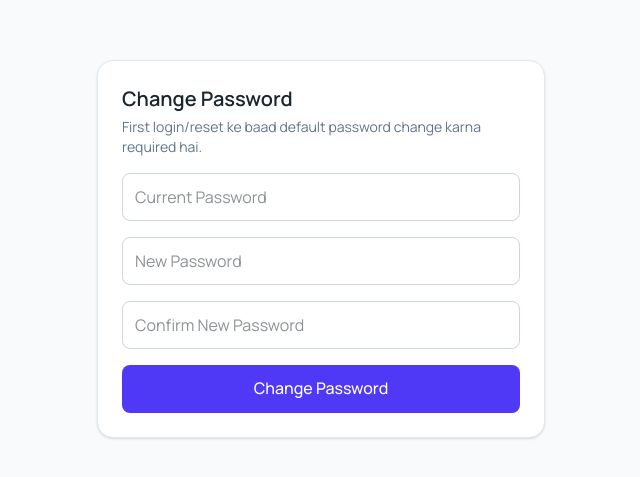
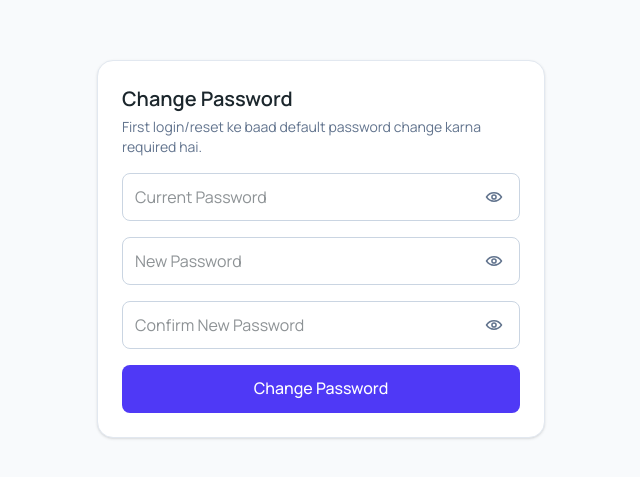
Before and after one commit to Rohit5850/A-one-Automation-New, a Next.js app: page /auth/change-password in a window 1280 px wide. Shown: the part 151-628 px from the top of the page, without its empty margins (319-959 px from the left). Built offline with nearby package versions, Linux system fonts and the light colour scheme; no server answers.

Commit message:
ne chnages 1 oct eye done

```diff
--- a/app/Components/HRShell.jsx
+++ b/app/Components/HRShell.jsx
@@ -7,9 +7,12 @@ const NAV_ITEMS = [
     { href: "/hr/dashboard", label: "Home", icon: HomeIcon },
     { href: "/hr/employees/all", label: "Org", icon: OrgIcon },
     { href: "/hr/attendance", label: "Attendance", icon: ClockIcon },
+    { href: "/hr/holidays", label: "Holidays", icon: CalendarIcon },
     { href: "/hr/leave-requests", label: "Leave", icon: CalendarIcon },
+    { href: "/hr/miss-punch-requests", label: "Miss Punch", icon: ClockIcon },
     { href: "/hr/overtime", label: "OT / C-Off", icon: ClockIcon },
     { href: "/hr/salaries", label: "Finances", icon: WalletIcon },
+    { href: "/hr/payment-requests", label: "Payments", icon: WalletIcon },
     { href: "/hr/payroll-settings", label: "PF/ESIC", icon: WalletIcon },
     { href: "/hr/users", label: "Users", icon: UsersIcon },
 ];
--- a/app/auth/change-password/page.jsx
+++ b/app/auth/change-password/page.jsx
@@ -1,11 +1,86 @@
 "use client";
+
 import { useState } from "react";
 import { useSession } from "next-auth/react";
 import { useRouter } from "next/navigation";
 
 export default function ChangePasswordPage() {
-  const { update } = useSession(); const router = useRouter();
-  const [form,setForm]=useState({currentPassword:"",newPassword:"",confirmPassword:""}); const [error,setError]=useState(""); const [loading,setLoading]=useState(false);
-  async function submit(e){e.preventDefault();setError("");setLoading(true);const res=await fetch("/api/auth/change-password",{method:"POST",headers:{"Content-Type":"application/json"},body:JSON.stringify(form)});const data=await res.json().catch(()=>({}));if(!res.ok){setError(data.error||"Password change nahi hua");setLoading(false);return;}await update({mustChangePassword:false});const p=await fetch("/api/auth/persist-role",{method:"POST"});const d=await p.json().catch(()=>({}));router.replace(d.role==="hr"?"/hr/dashboard":"/employee/dashboard");router.refresh();}
-  return <main className="min-h-screen bg-slate-50 flex items-center justify-center p-5"><form onSubmit={submit} className="w-full max-w-md bg-white border border-slate-200 rounded-2xl shadow-sm p-6 space-y-4"><div><h1 className="text-xl font-semibold">Change Password</h1><p className="text-sm text-slate-500 mt-1">First login/reset ke baad default password change karna required hai.</p></div>{error&&<div className="text-sm text-red-700 bg-red-50 border border-red-200 rounded p-3">{error}</div>}{[["currentPassword","Current Password"],["newPassword","New Password"],["confirmPassword","Confirm New Password"]].map(([k,l])=><input key={k} type="password" required value={form[k]} onChange={e=>setForm({...form,[k]:e.target.value})} placeholder={l} className="w-full h-12 border border-slate-300 rounded-lg px-3 outline-none focus:border-indigo-500"/>)}<button disabled={loading} className="w-full h-12 rounded-lg bg-indigo-600 text-white font-medium disabled:opacity-60">{loading?"Saving...":"Change Password"}</button></form></main>;
+  const { update } = useSession();
+  const router = useRouter();
+  const [form, setForm] = useState({ currentPassword: "", newPassword: "", confirmPassword: "" });
+  const [visible, setVisible] = useState({ currentPassword: false, newPassword: false, confirmPassword: false });
+  const [error, setError] = useState("");
+  const [loading, setLoading] = useState(false);
+
+  async function submit(e) {
+    e.preventDefault();
+    setError("");
+    setLoading(true);
+    const res = await fetch("/api/auth/change-password", {
+      method: "POST",
+      headers: { "Content-Type": "application/json" },
+      body: JSON.stringify(form),
+    });
+    const data = await res.json().catch(() => ({}));
+    if (!res.ok) {
+      setError(data.error || "Password change nahi hua");
+      setLoading(false);
+      return;
+    }
+    await update({ mustChangePassword: false });
+    const persisted = await fetch("/api/auth/persist-role", { method: "POST" });
+    const sessionData = await persisted.json().catch(() => ({}));
+    router.replace(sessionData.role === "hr" ? "/hr/dashboard" : "/employee/dashboard");
+    router.refresh();
+  }
+
+  const fields = [
+    ["currentPassword", "Current Password"],
+    ["newPassword", "New Password"],
+    ["confirmPassword", "Confirm New Password"],
+  ];
+
+  return (
+    <main className="min-h-screen bg-slate-50 flex items-center justify-center p-5">
+      <form onSubmit={submit} className="w-full max-w-md bg-white border border-slate-200 rounded-2xl shadow-sm p-6 space-y-4">
+        <div>
+          <h1 className="text-xl font-semibold">Change Password</h1>
+          <p className="text-sm text-slate-500 mt-1">First login/reset ke baad default password change karna required hai.</p>
+        </div>
+        {error && <div className="text-sm text-red-700 bg-red-50 border border-red-200 rounded p-3">{error}</div>}
+        {fields.map(([key, label]) => (
+          <PasswordField
+            key={key}
+            label={label}
+            value={form[key]}
+            visible={visible[key]}
+            onChange={(value) => setForm((prev) => ({ ...prev, [key]: value }))}
+            onToggle={() => setVisible((prev) => ({ ...prev, [key]: !prev[key] }))}
+          />
+        ))}
+        <button disabled={loading} className="w-full h-12 rounded-lg bg-indigo-600 text-white font-medium disabled:opacity-60">
+          {loading ? "Saving..." : "Change Password"}
+        </button>
+      </form>
+    </main>
+  );
 }
+
+function PasswordField({ label, value, visible, onChange, onToggle }) {
+  return (
+    <div className="relative">
+      <input type={visible ? "text" : "password"} required value={value} onChange={(e) => onChange(e.target.value)} placeholder={label} className="w-full h-12 border border-slate-300 rounded-lg px-3 pr-12 outline-none focus:border-indigo-500" />
+      <button type="button" onClick={onToggle} className="absolute inset-y-0 right-0 px-4 text-slate-500 hover:text-slate-700" aria-label={visible ? `Hide ${label}` : `Show ${label}`} title={visible ? "Hide password" : "Show password"}>
+        <PasswordEyeIcon open={visible} />
+      </button>
+    </div>
+  );
+}
+
+function PasswordEyeIcon({ open }) {
+  return open ? (
+    <svg width="20" height="20" viewBox="0 0 24 24" fill="none" aria-hidden="true"><path d="M3 3l18 18M10.6 10.7a2 2 0 002.7 2.7M9.9 4.2A10.7 10.7 0 0112 4c5.5 0 9 5 9 5a15.7 15.7 0 01-2.1 2.6M6.6 6.6C4.4 8 3 10 3 10s3.5 5 9 5c1.2 0 2.3-.2 3.3-.6" stroke="currentColor" strokeWidth="1.8" strokeLinecap="round" strokeLinejoin="round" /></svg>
+  ) : (
+    <svg width="20" height="20" viewBox="0 0 24 24" fill="none" aria-hidden="true"><path d="M3 12s3.5-5 9-5 9 5 9 5-3.5 5-9 5-9-5-9-5z" stroke="currentColor" strokeWidth="1.8" strokeLinejoin="round" /><circle cx="12" cy="12" r="2.5" stroke="currentColor" strokeWidth="1.8" /></svg>
+  );
+}
--- a/app/auth/reset-password/page.jsx
+++ b/app/auth/reset-password/page.jsx
@@ -1,5 +1,73 @@
 "use client";
+
 import { Suspense, useState } from "react";
 import { useSearchParams, useRouter } from "next/navigation";
-function Form(){const q=useSearchParams();const router=useRouter();const token=q.get("token")||"";const[newPassword,setNew]=useState("");const[confirmPassword,setConfirm]=useState("");const[err,setErr]=useState("");const[loading,setLoading]=useState(false);async function submit(e){e.preventDefault();setLoading(true);setErr("");const r=await fetch("/api/auth/reset-password",{method:"POST",headers:{"Content-Type":"application/json"},body:JSON.stringify({token,newPassword,confirmPassword})});const d=await r.json().catch(()=>({}));setLoading(false);if(!r.ok)return setErr(d.error||"Reset failed");router.replace("/login?reset=success");}return <form onSubmit={submit} className="w-full max-w-md bg-white border rounded-2xl p-6 shadow-sm space-y-4"><h1 className="text-xl font-semibold">Reset Password</h1>{err&&<div className="text-sm text-red-700 bg-red-50 p-3 rounded">{err}</div>}<input type="password" required value={newPassword} onChange={e=>setNew(e.target.value)} placeholder="New Password" className="w-full h-12 border rounded-lg px-3"/><input type="password" required value={confirmPassword} onChange={e=>setConfirm(e.target.value)} placeholder="Confirm New Password" className="w-full h-12 border rounded-lg px-3"/><button disabled={loading||!token} className="w-full h-12 bg-indigo-600 text-white rounded-lg disabled:opacity-50">{loading?"Saving...":"Reset Password"}</button></form>}
-export default function Page(){return <main className="min-h-screen bg-slate-50 flex items-center justify-center p-5"><Suspense fallback={<p>Loading...</p>}><Form/></Suspense></main>}
+
+function Form() {
+  const query = useSearchParams();
+  const router = useRouter();
+  const token = query.get("token") || "";
+  const [newPassword, setNewPassword] = useState("");
+  const [confirmPassword, setConfirmPassword] = useState("");
+  const [showNewPassword, setShowNewPassword] = useState(false);
+  const [showConfirmPassword, setShowConfirmPassword] = useState(false);
+  const [error, setError] = useState("");
+  const [loading, setLoading] = useState(false);
+
+  async function submit(e) {
+    e.preventDefault();
+    setLoading(true);
+    setError("");
+    const response = await fetch("/api/auth/reset-password", {
+      method: "POST",
+      headers: { "Content-Type": "application/json" },
+      body: JSON.stringify({ token, newPassword, confirmPassword }),
+    });
+    const data = await response.json().catch(() => ({}));
+    setLoading(false);
+    if (!response.ok) {
+      setError(data.error || "Reset failed");
+      return;
+    }
+    router.replace("/login?reset=success");
+  }
+
+  return (
+    <form onSubmit={submit} className="w-full max-w-md bg-white border rounded-2xl p-6 shadow-sm space-y-4">
+      <h1 className="text-xl font-semibold">Reset Password</h1>
+      {error && <div className="text-sm text-red-700 bg-red-50 p-3 rounded">{error}</div>}
+      <PasswordField label="New Password" value={newPassword} visible={showNewPassword} onChange={setNewPassword} onToggle={() => setShowNewPassword((v) => !v)} />
+      <PasswordField label="Confirm New Password" value={confirmPassword} visible={showConfirmPassword} onChange={setConfirmPassword} onToggle={() => setShowConfirmPassword((v) => !v)} />
+      <button disabled={loading || !token} className="w-full h-12 bg-indigo-600 text-white rounded-lg disabled:opacity-50">
+        {loading ? "Saving..." : "Reset Password"}
+      </button>
+    </form>
+  );
+}
+
+function PasswordField({ label, value, visible, onChange, onToggle }) {
+  return (
+    <div className="relative">
+      <input type={visible ? "text" : "password"} required value={value} onChange={(e) => onChange(e.target.value)} placeholder={label} className="w-full h-12 border rounded-lg px-3 pr-12" />
+      <button type="button" onClick={onToggle} className="absolute inset-y-0 right-0 px-4 text-slate-500 hover:text-slate-700" aria-label={visible ? `Hide ${label}` : `Show ${label}`} title={visible ? "Hide password" : "Show password"}>
+        <PasswordEyeIcon open={visible} />
+      </button>
+    </div>
+  );
+}
+
+function PasswordEyeIcon({ open }) {
+  return open ? (
+    <svg width="20" height="20" viewBox="0 0 24 24" fill="none" aria-hidden="true"><path d="M3 3l18 18M10.6 10.7a2 2 0 002.7 2.7M9.9 4.2A10.7 10.7 0 0112 4c5.5 0 9 5 9 5a15.7 15.7 0 01-2.1 2.6M6.6 6.6C4.4 8 3 10 3 10s3.5 5 9 5c1.2 0 2.3-.2 3.3-.6" stroke="currentColor" strokeWidth="1.8" strokeLinecap="round" strokeLinejoin="round" /></svg>
+  ) : (
+    <svg width="20" height="20" viewBox="0 0 24 24" fill="none" aria-hidden="true"><path d="M3 12s3.5-5 9-5 9 5 9 5-3.5 5-9 5-9-5-9-5z" stroke="currentColor" strokeWidth="1.8" strokeLinejoin="round" /><circle cx="12" cy="12" r="2.5" stroke="currentColor" strokeWidth="1.8" /></svg>
+  );
+}
+
+export default function Page() {
+  return (
+    <main className="min-h-screen bg-slate-50 flex items-center justify-center p-5">
+      <Suspense fallback={<p>Loading...</p>}><Form /></Suspense>
+    </main>
+  );
+}
```
Also changed, not shown: app/login/page.jsx (+19 -2 lines).
